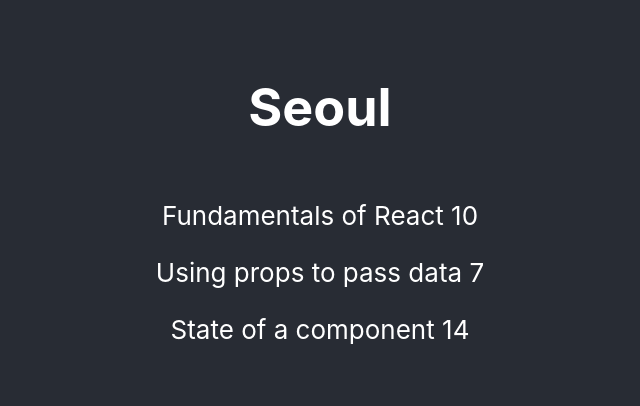
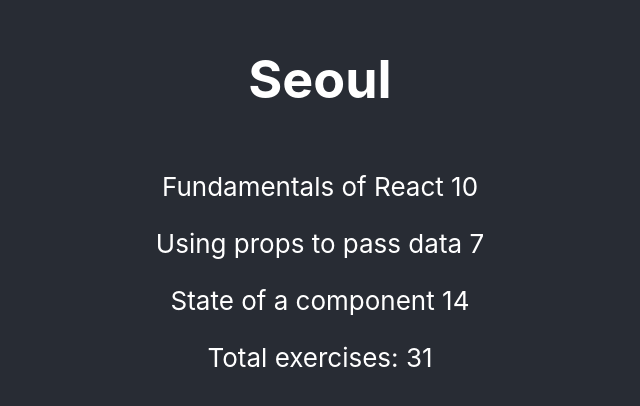
Before and after one commit to SSOL7/Osa2, a React (Vite) app: page / in a window 1280 px wide. Shown: the part 194-600 px from the top of the page, without its empty margins (320-960 px from the left). Built offline with nearby package versions, Linux system fonts and the light colour scheme.

Commit message:
Tehtävä 2.1

```diff
--- a/src/App.jsx
+++ b/src/App.jsx
@@ -18,12 +18,15 @@
     }
   ]
 
+  // calculate the total of exercises
+  const totalExercises = course.reduce((total, course) => total + course.exercises, 0);
+
 
   return (
     <div className="App">
       <header className="App-header">
         <h1>Seoul</h1>
-        <Course course={course} />
+        <Course course={course} totalExercises={totalExercises} />
       </header>
     </div>
   )
--- a/src/Course.jsx
+++ b/src/Course.jsx
@@ -1,9 +1,10 @@
 import React from 'react'
 
-function Course({ course }) {
+function Course({ course, totalExercises }) {
   return (
     <div>
-        {course.map(course => <p key={course.name}>{course.name} {course.exercises}</p>)}
+        <p>{course.map(course => <p key={course.name}>{course.name} {course.exercises}</p>)}</p>
+        <p>Total exercises: { totalExercises }</p>
     </div>
   )
 }
```
